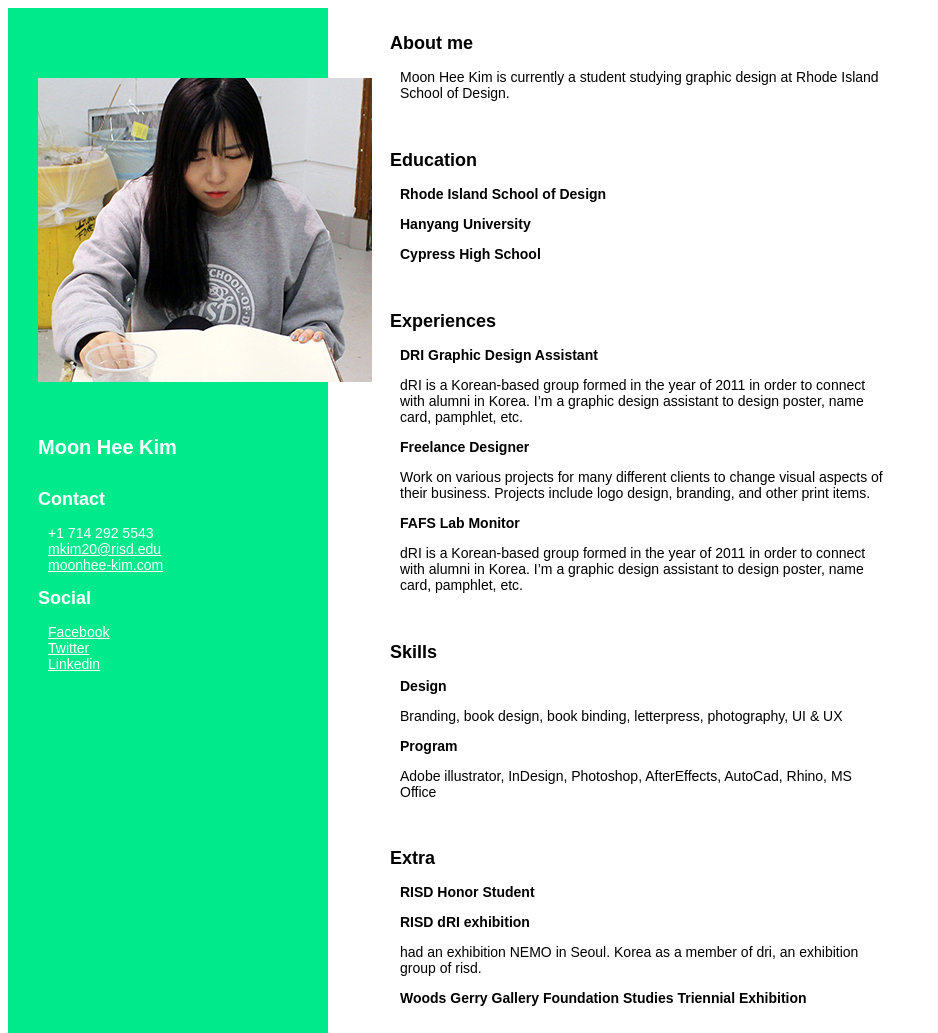
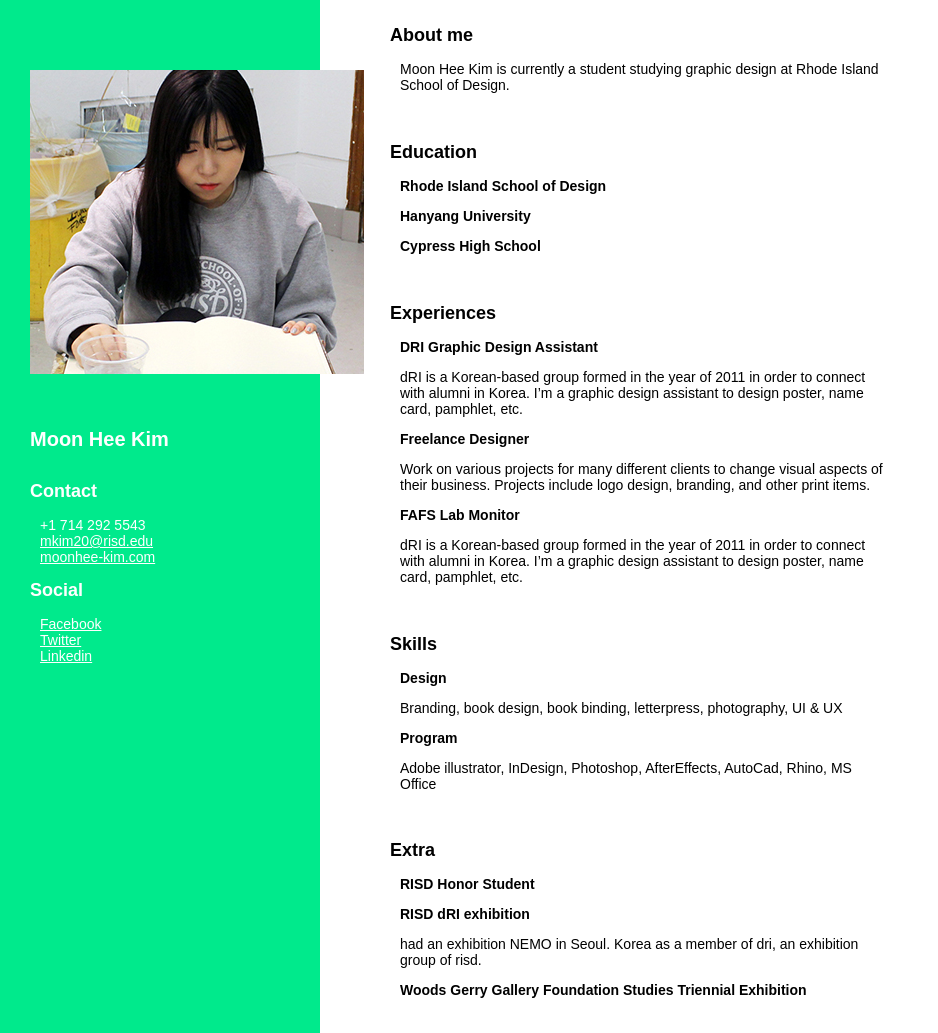
Before and after one commit to munizzang/fewd, a plain HTML site: page resume/index.html in a window 1280 px wide. Shown: the top 1033 px of the page, without its empty margins (0-938 px from the left). Drawn offline with Linux system fonts and the light colour scheme.

Commit message:
body margin

```diff
--- a/resume/index.html
+++ b/resume/index.html
@@ -1,6 +1,11 @@
 <!DOCTYPE html>
 <head>
+  <title>Moon Hee Resume</title>
   <style>
+   body {
+     margin: 0px;
+     padding: 0px;
+   }
    h1 {
      font-size: 20px;
      font-family: sans-serif;
```
